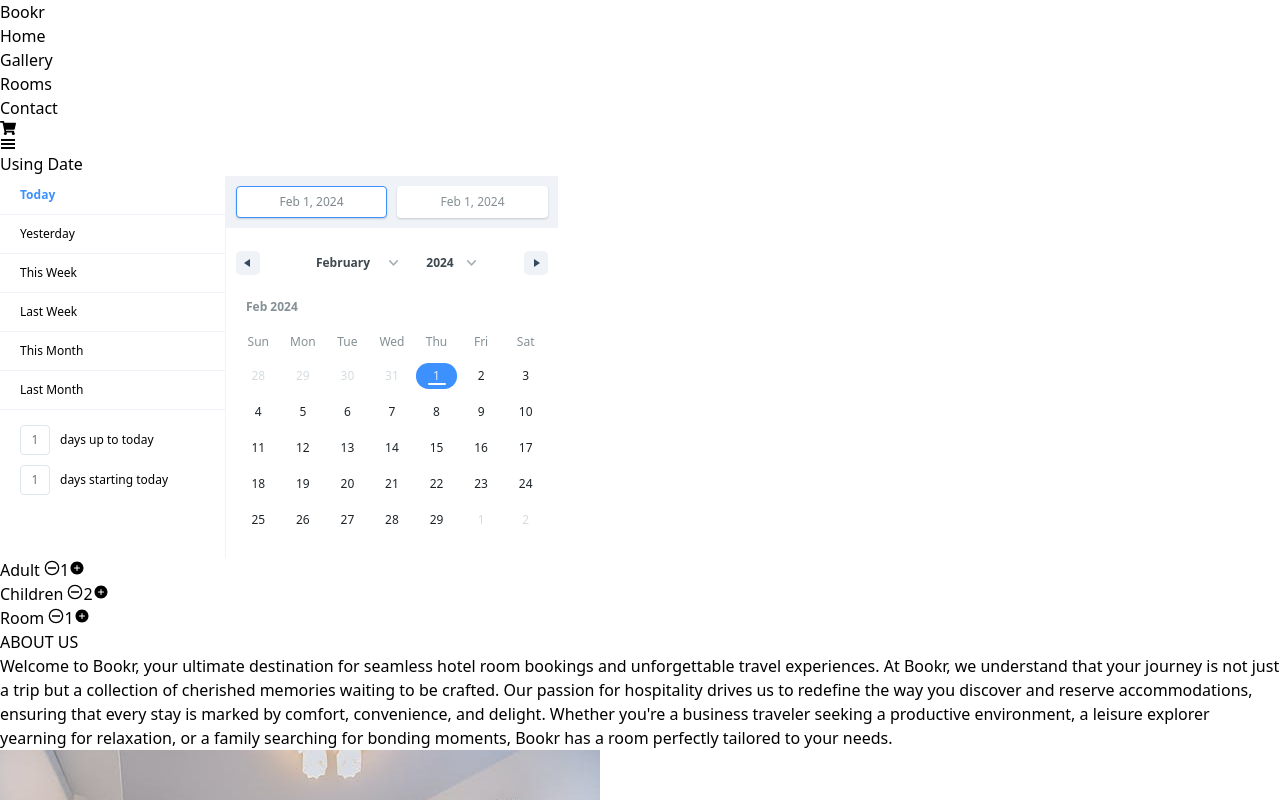
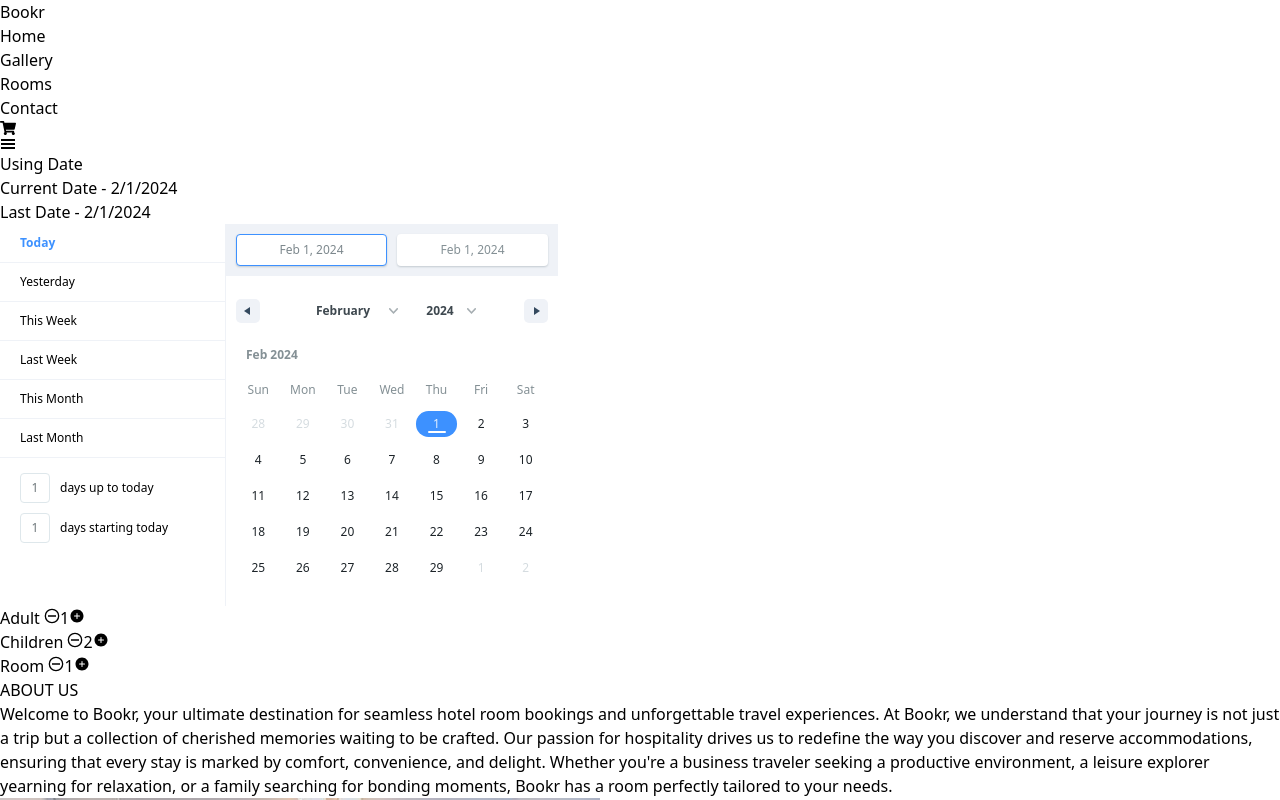
Before and after one commit to sarb001/Booker.com, a React (Vite) app: page / in a window 1280 px wide. Shown: the top 800 px of the page. Built offline with nearby package versions, Linux system fonts and the light colour scheme.

Commit message:
rendering date + adult section

```diff
--- a/src/components/Header/Header.jsx
+++ b/src/components/Header/Header.jsx
@@ -14,7 +14,7 @@ import { IoAddCircle } from "react-icons/io5";
 
 const Header = () => {
 
-   const [state,setState] = useState([
+   const [date,setdate] = useState([
      {
        startDate : new Date(),
        endDate   : new Date(),
@@ -40,19 +40,23 @@ const Header = () => {
     }
 
     console.log('total guests 1-',guests);
+    console.log('date is --',date);
 
   return (
     <div className="header m-16">
       <div className='flex flex-row gap-20'>
 
         Using Date
+        <h2>  Current Date - {date[0].startDate.toLocaleDateString()} </h2>
+        <h2>  Last Date -  {date[0].endDate.toLocaleDateString()} </h2>
+
         <div>
            <DateRangePicker
-            onChange={item => setState([item.selection])}
+            onChange={item => setdate([item.selection])}
             showSelectionPreview = {true}
             moveRangeOnFirstSelection = {false}
             months={1}
-            ranges={state}
+            ranges={date}
             direction='horizontal'
            />
         </div>
```
